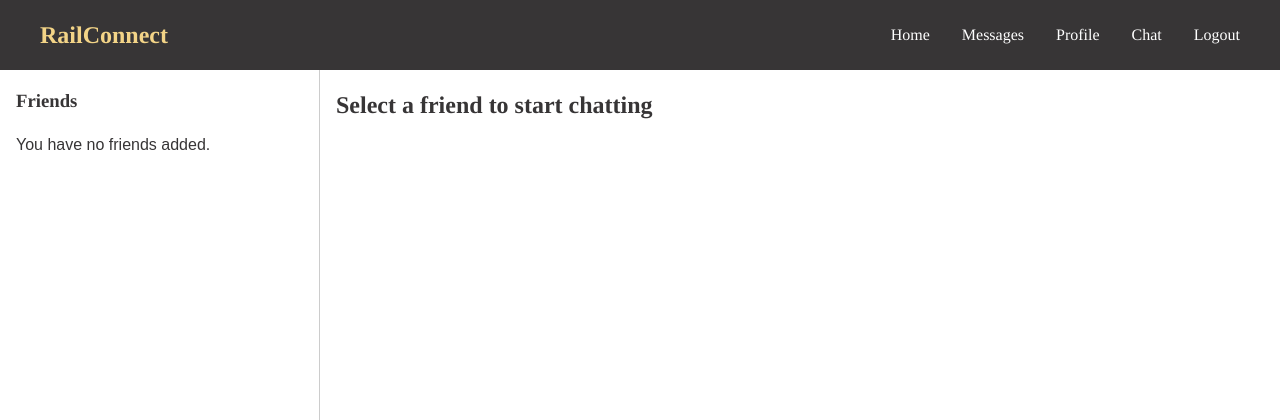
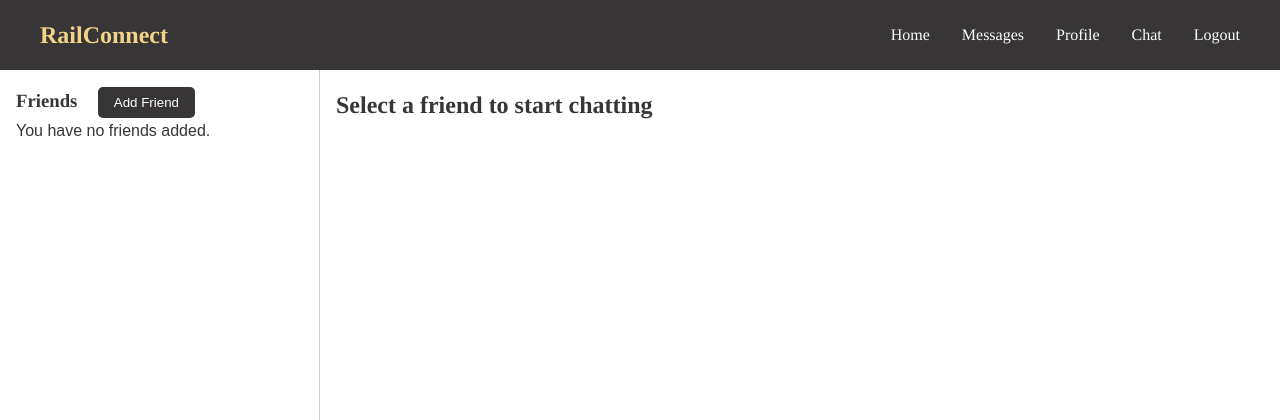
Before and after one commit to ci220/group11, a PHP site: page /chat.php in a window 1280 px wide. Shown: the top 420 px of the page. Run offline with PHP 8.4, Linux system fonts and the light colour scheme; a user stored in the database is signed in; data comes from the database, SQL or seed files in the repository; data that the repository does not hold is empty.

Commit message:
test (#2)

```diff
--- a/chat.php
+++ b/chat.php
@@ -56,6 +56,7 @@ if ($friend_id) {
     <!-- Friend List Sidebar -->
     <div class="friend-list">
         <h3>Friends</h3>
+        <button id="addFriendButton">Add Friend</button>
         <?php if (!empty($friends)): ?>
             <ul>
                 <?php foreach ($friends as $friendItem): ?>
--- a/css/styles.css
+++ b/css/styles.css
@@ -294,7 +294,22 @@ footer {
 }
 
 .friend-list h3 {
-    margin-bottom: 1rem;
+    display: inline-block;
+    margin-right: 1rem;
+}
+
+#addFriendButton {
+    display: inline-block;
+    padding: 0.5rem 1rem;
+    background-color: #373536;
+    color: white;
+    border: none;
+    border-radius: 5px;
+    cursor: pointer;
+}
+
+#addFriendButton:hover {
+    background-color: #4a4a4a;
 }
 
 .friend-list ul {
```
